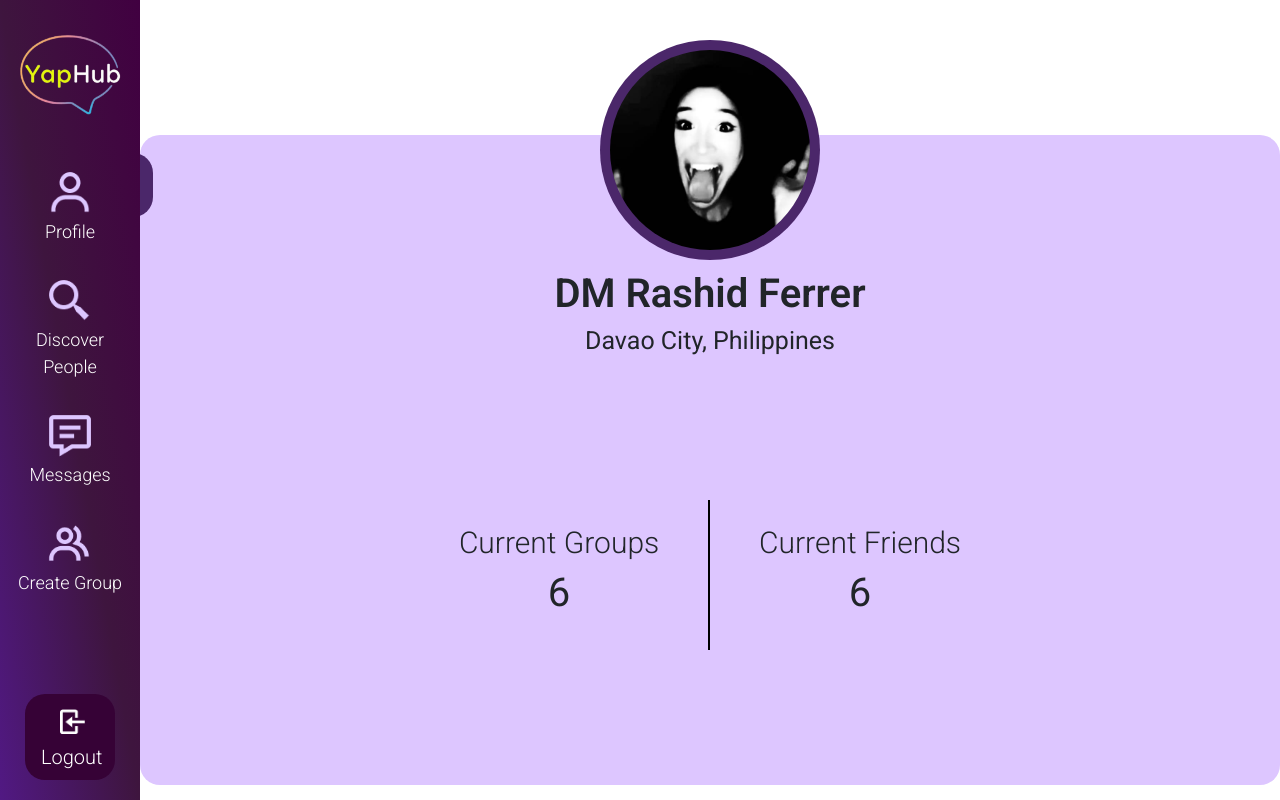
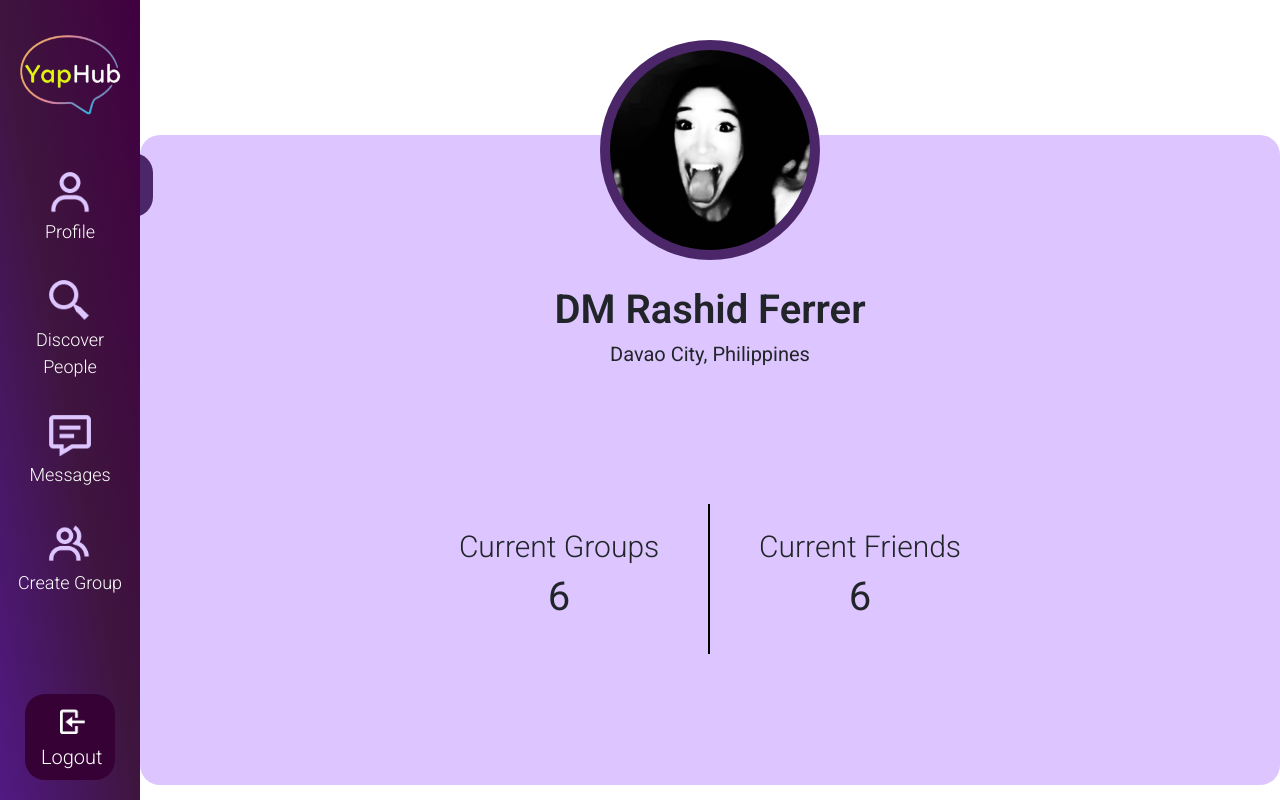
Before and after one commit to Secretus1204/MyProject, a PHP site: page /profilePage.php in a window 1280 px wide. Run offline with PHP 8.4, Linux system fonts and the light colour scheme.

Commit message:
with profile enhanced

```diff
--- a/Styles/profilePage.css
+++ b/Styles/profilePage.css
@@ -71,6 +71,7 @@
 }
 
 .bio_name{
+    margin-top: 20px;
     text-align: center;
 }
 
@@ -81,7 +82,7 @@
 
 .bio_name h2{
     font-weight: 400;
-    font-size: 25px;
+    font-size: 20px;
 }
 
 .current{
```
